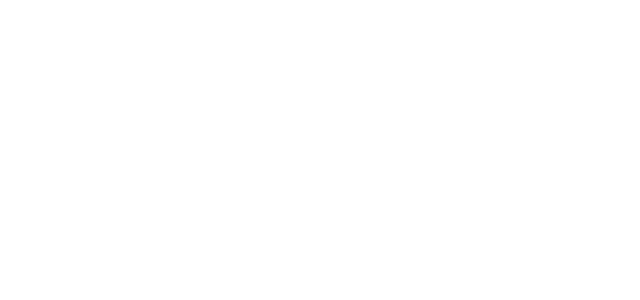
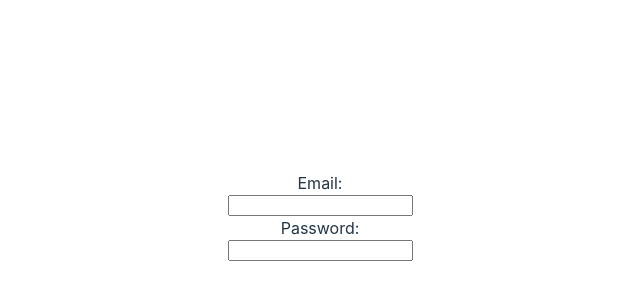
Before and after one commit to Wisambebar1/voting_app, a React (Vite) app in the folder voting_app/: page / in a window 1280 px wide. Shown: the part 184-484 px from the top of the page, without its empty margins (320-960 px from the left). Built offline with nearby package versions, Linux system fonts and the light colour scheme.

Commit message:
built basic form

```diff
--- a/voting_app/src/App.jsx
+++ b/voting_app/src/App.jsx
@@ -1,10 +1,13 @@
 import { useState } from 'react'
 import './App.css'
+import Voting_page from './Components/Voting_page'
 
 function App() {
 
   return (
-    <div></div>
+    <div>
+      <Voting_page/>
+    </div>
   )
 }
 
--- /dev/null
+++ b/voting_app/src/Components/Voting_page.css
@@ -0,0 +1,4 @@
+#form{
+    display:flex;
+    flex-direction: column;
+}
--- a/voting_app/src/Components/Voting_page.jsx
+++ b/voting_app/src/Components/Voting_page.jsx
@@ -1,8 +1,12 @@
+import "./Voting_page.css"
 const Voting_page=()=>{
     return(
         <div className="form-container">
-            <form action="/submit" method="POST">
-
+            <form action="/submit" method="POST" id="form">
+                <label htmlFor="Email">Email:</label>
+                <input type="text" name="Email" required></input>
+                <label htmlFor="PassWord">Password:</label>
+                <input type="text"></input>
             </form>
         </div>
     )
```
